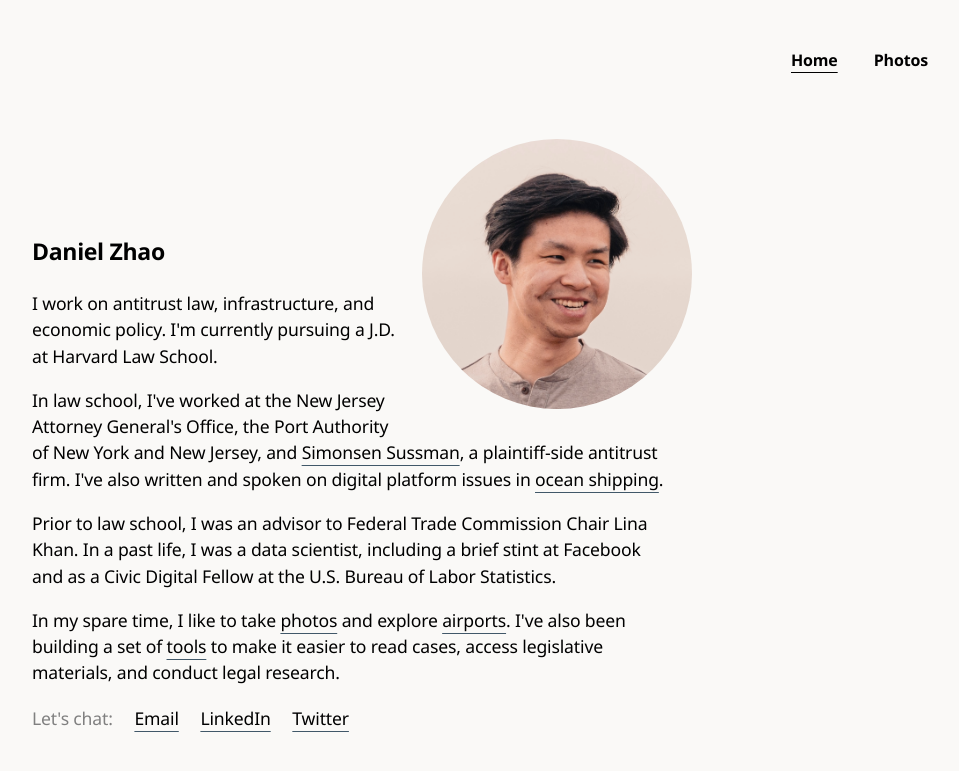
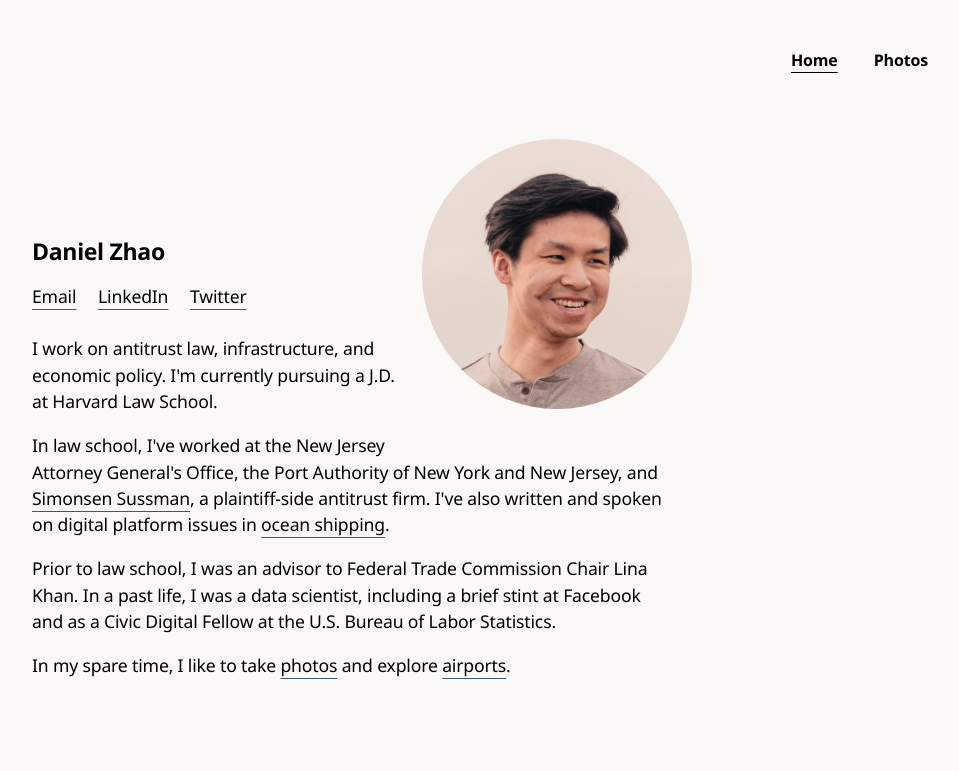
Before and after one commit to iamdanzhao/iamdanzhao.github.io, a Jekyll site: the page index.html, which Jekyll copies as it is, in a window 1280 px wide. Shown: the top 771 px of the page, without its empty margins (288-1247 px from the left). Built offline with Jekyll 4.4.1, drawn with Linux system fonts in a browser that asks for light colours; some web fonts are replaced.

Commit message:
ordering

```diff
--- a/index.html
+++ b/index.html
@@ -34,16 +34,15 @@
                 <div class="">
                     <img id="bio-prof-pic" src="media/profile.jpg">
                     <h1>Daniel Zhao</h1>
-                    <p>I work on antitrust law, infrastructure, and economic policy. I'm currently pursuing a J.D. at Harvard Law School.</p>
-                    <p>In law school, I've worked at the New Jersey Attorney General's Office, the Port Authority of New York and New Jersey, and <a href="https://www.simonsensussman.com/">Simonsen Sussman</a>, a plaintiff-side antitrust firm. I've also written and spoken on digital platform issues in <a href="https://cdn.vanderbilt.edu/vu-URL/wp-content/uploads/sites/412/2025/12/19150641/Regulation-of-Shipping-Exchanges.pdf">ocean shipping</a>.</p>
-                    <p>Prior to law school, I was an advisor to Federal Trade Commission Chair Lina Khan. In a past life, I was a data scientist, including a brief stint at Facebook and as a Civic Digital Fellow at the U.S. Bureau of Labor Statistics.</p>
-                    <p>In my spare time, I like to take <a href="http://photos.danielzhao.com">photos</a> and explore <a href="https://photos.danielzhao.com/airports">airports</a>. I've also been building a set of <a href="https://legaltools.danielzhao.com/">tools</a> to make it easier to read cases, access legislative materials, and conduct legal research.</p>
                     <ul class="socials">
-                        <li>Let's chat:</li>
                         <li><a href="mailto:daniel@danielzhao.com">Email</a></li>
                         <li><a href="https://linkedin.com/in/iamdanzhao">LinkedIn</a></li>
                         <li><a href="https://twitter.com/iamdanzhao">Twitter</a></li>
                     </ul>
+                    <p>I work on antitrust law, infrastructure, and economic policy. I'm currently pursuing a J.D. at Harvard Law School.</p>
+                    <p>In law school, I've worked at the New Jersey Attorney General's Office, the Port Authority of New York and New Jersey, and <a href="https://www.simonsensussman.com/">Simonsen Sussman</a>, a plaintiff-side antitrust firm. I've also written and spoken on digital platform issues in <a href="https://cdn.vanderbilt.edu/vu-URL/wp-content/uploads/sites/412/2025/12/19150641/Regulation-of-Shipping-Exchanges.pdf">ocean shipping</a>.</p>
+                    <p>Prior to law school, I was an advisor to Federal Trade Commission Chair Lina Khan. In a past life, I was a data scientist, including a brief stint at Facebook and as a Civic Digital Fellow at the U.S. Bureau of Labor Statistics.</p>
+                    <p>In my spare time, I like to take <a href="http://photos.danielzhao.com">photos</a> and explore <a href="https://photos.danielzhao.com/airports">airports</a>.</p>
                 </div>
             </div>
         </main>
```
